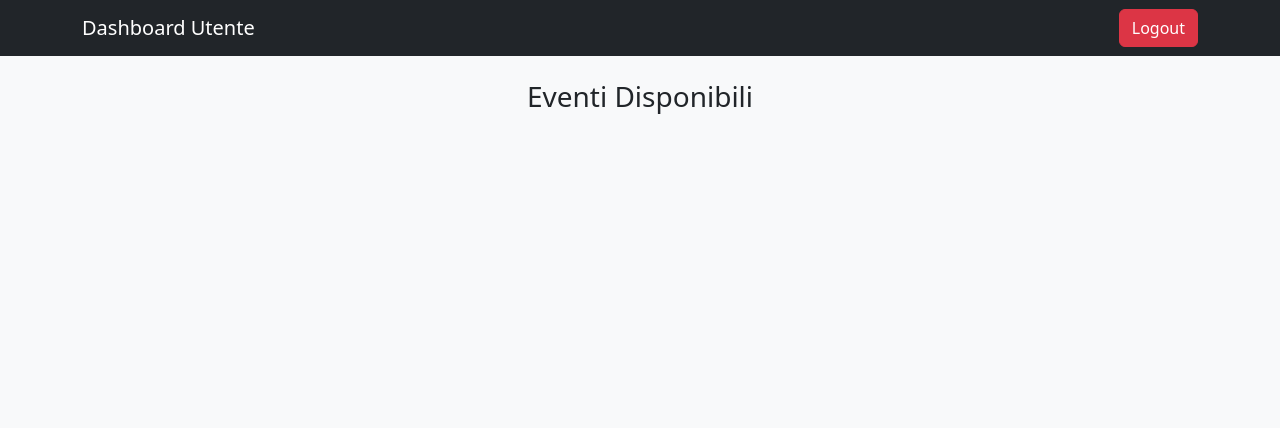
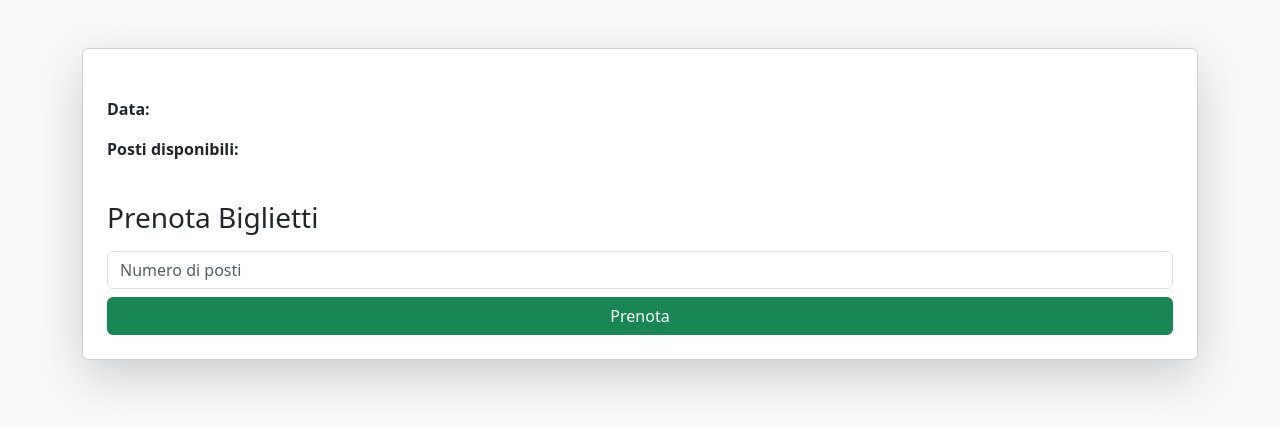
Before and after one commit to zetilion/Event_Manager, a plain HTML site: page frontend/dashboard_utente.html in a window 1280 px wide. Drawn offline with nearby package versions, Linux system fonts and the light colour scheme; no server answers.

Commit message:
Update dashboard_utente.html

```diff
--- a/frontend/dashboard_utente.html
+++ b/frontend/dashboard_utente.html
@@ -3,23 +3,25 @@
 <head>
     <meta charset="UTF-8">
     <meta name="viewport" content="width=device-width, initial-scale=1.0">
-    <title>Dashboard Utente</title>
+    <title>Dettagli Evento</title>
     <link rel="stylesheet" href="https://cdn.jsdelivr.net/npm/bootstrap@5.3.0/dist/css/bootstrap.min.css">
     <script defer src="script.js"></script>
 </head>
 <body class="bg-light">
 
-    <!-- NAVBAR -->
-    <nav class="navbar navbar-dark bg-dark">
-        <div class="container">
-            <span class="navbar-brand">Dashboard Utente</span>
-            <button class="btn btn-danger" onclick="logout()">Logout</button>
+    <div class="container mt-5">
+        <div class="card p-4 shadow-lg">
+            <h2 id="event-title" class="text-primary"></h2>
+            <p id="event-description" class="fs-5"></p>
+            <p><strong>Data:</strong> <span id="event-date" class="text-secondary"></span></p>
+            <p><strong>Posti disponibili:</strong> <span id="event-seats" class="text-success"></span></p>
+
+            <h3 class="mt-4">Prenota Biglietti</h3>
+            <form id="booking-form">
+                <input type="number" id="seats-booked" class="form-control my-2" placeholder="Numero di posti" required>
+                <button type="submit" class="btn btn-success w-100">Prenota</button>
+            </form>
         </div>
-    </nav>
-
-    <div class="container mt-4">
-        <h3 class="text-center mb-4">Eventi Disponibili</h3>
-        <div id="events-container" class="row g-3"></div>
     </div>
 
 </body>
```
